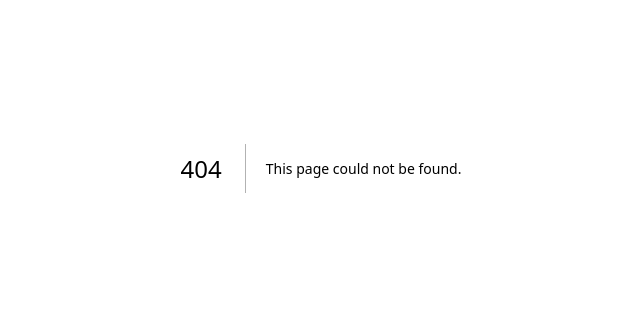
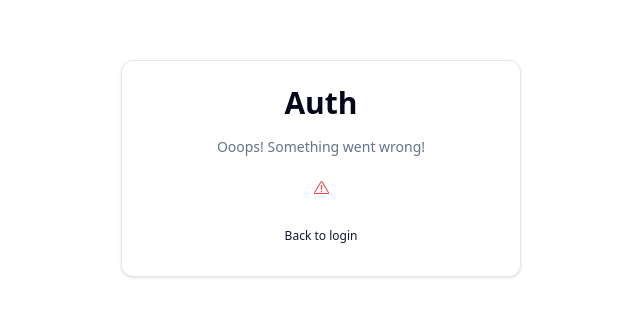
Before and after one commit to dineshchhantyal/NoteMeet-Frontend, a Next.js app: page /auth/error in a window 1280 px wide. Before the commit this address had no page. Shown: the part 232-548 px from the top of the page, without its empty margins (319-959 px from the left). Built offline with nearby package versions, Linux system fonts and the light colour scheme.

Commit message:
feat: Add error handling UI with ErrorCard component

```diff
--- /dev/null
+++ b/app/auth/error/page.tsx
@@ -0,0 +1,5 @@
+import { ErrorCard } from "@/components/auth/error-card";
+
+export default function Page() {
+  return <ErrorCard />;
+}
--- /dev/null
+++ b/components/auth/error-card.tsx
@@ -0,0 +1,16 @@
+import { CardWrapper } from "@/components/auth/card-wrapper";
+import { ExclamationTriangleIcon } from "@radix-ui/react-icons";
+
+export const ErrorCard = () => {
+  return (
+    <CardWrapper
+      headerLabel="Ooops! Something went wrong!"
+      backButtonLabel="Back to login"
+      backButtonRef="/auth/login"
+    >
+      <div className="w-full flex items-center justify-center">
+        <ExclamationTriangleIcon className="text-destructive" />
+      </div>
+    </CardWrapper>
+  );
+};
```
